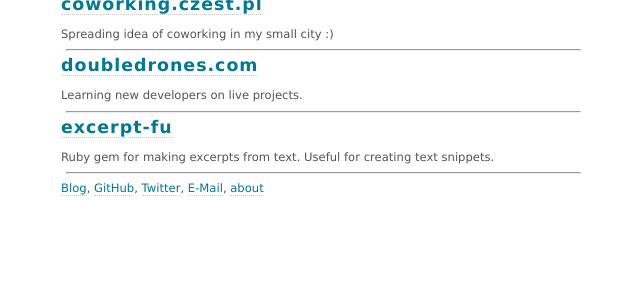
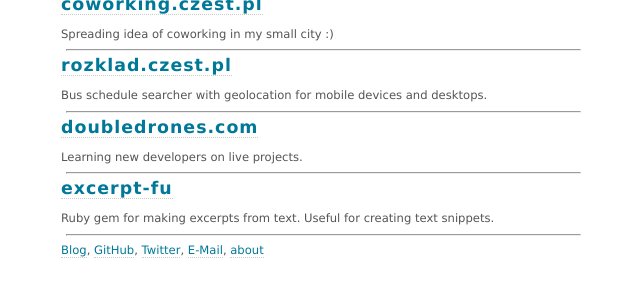
Before and after one commit to pr0d1r2/pr0d1r2.github.com, a Jekyll site: the page built from involved.md, in a window 1280 px wide, cut to the strip 224-521 px from the top of the page. Shown: the whole strip, without its empty margins (319-959 px from the left). Built offline with Jekyll 4.4.1, drawn with Linux system fonts in a browser that asks for light colours.

Commit message:
Add rozklad.czest.pl to homepage/involved

```diff
--- a/involved.md
+++ b/involved.md
@@ -31,6 +31,12 @@ Spreading idea of coworking in my small city :)
 
 <hr>
 
+## [rozklad.czest.pl](http://rozklad.czest.pl)
+
+Bus schedule searcher with geolocation for mobile devices and desktops.
+
+<hr>
+
 ## [doubledrones.com](http://doubledrones.com)
 
 Learning new developers on live projects.
```
Also changed, not shown: 1 other file.
